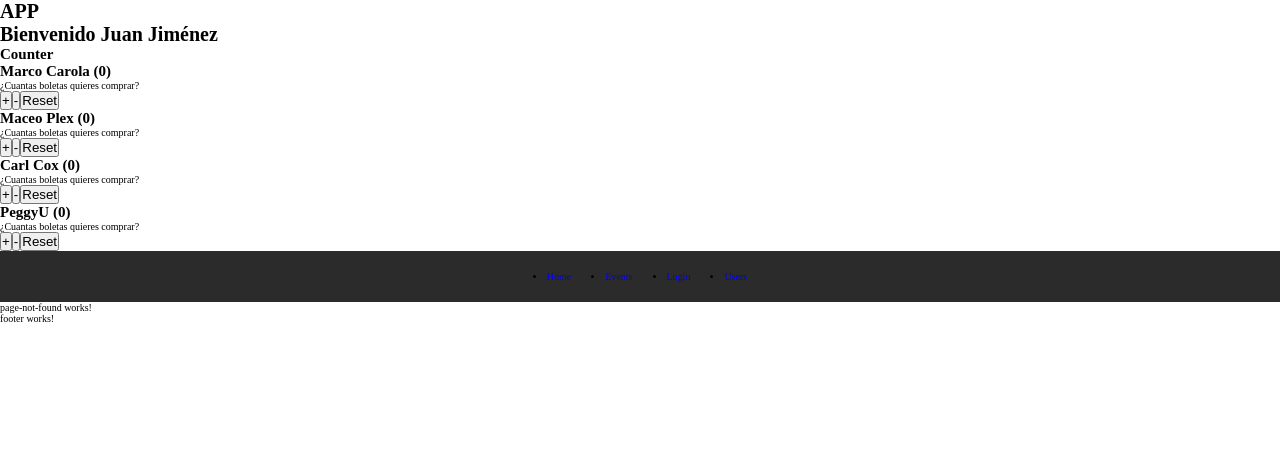
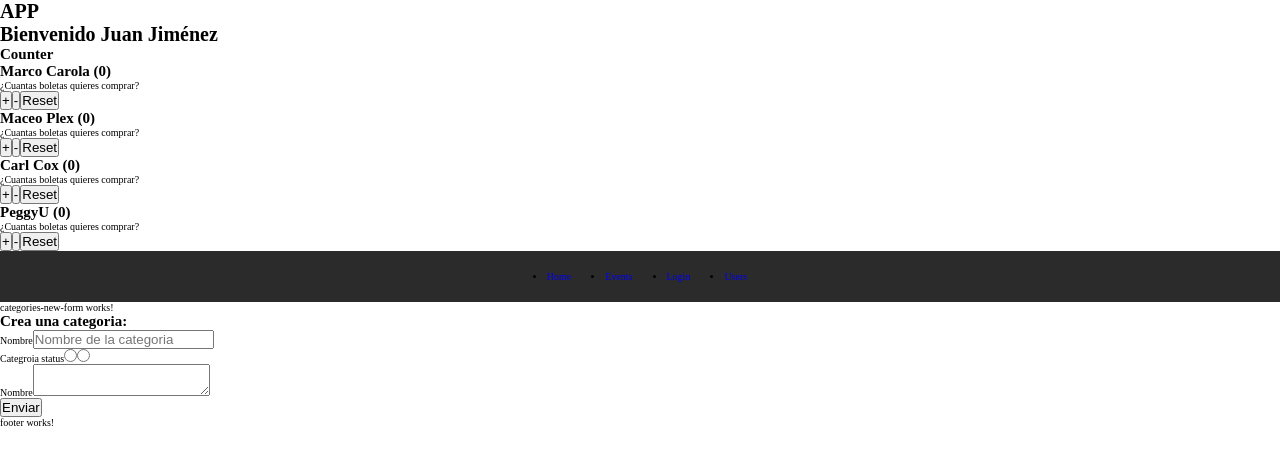
Before and after one commit to aforero979-prog/Frontend-SAM-Events, an Angular app: page /categorie-new in a window 1280 px wide. Before the commit this address led to /404. Shown: the top 464 px of the page. Built offline with nearby package versions, Linux system fonts and the light colour scheme.

Commit message:
[+] features/categories/categories-new-form

```diff
--- a/src/app/app.routes.ts
+++ b/src/app/app.routes.ts
@@ -6,8 +6,10 @@
     //Paths:
     //Esta ruta carga por defecto el componente asociado a la ruta
     {path: 'home', component: Home },
-    {path: 'users-list', component: UserList},
     //Rutas con LazyLoad
+    {path: 'categorie-new',
+        loadComponent: () => import('./features/categories/categories-new-form/categories-new-form').then(m => m.CategoriesNewForm)
+    },
     {path: 'user/list',
         loadComponent: () => import('./features/users/user-list/user-list').then(m => m.UserList)
     },
--- /dev/null
+++ b/src/app/features/categories/categories-new-form/categories-new-form.html
@@ -0,0 +1,28 @@
+<p>categories-new-form works!</p>
+
+<form class="form">
+
+    <h2>Crea una categoria:</h2>
+    <p></p>
+
+    <div class="field">
+        <label for="nombre">Nombre</label>
+        <input type="text" placeholder="Nombre de la categoria" id="nombre" required>
+    </div>
+
+    <div class="field">
+        <label for="status">Categroia status</label>
+        <input class="checkbox" type="radio">
+        <input class="chackbox" type="radio">
+
+    </div>
+
+    <div>
+        <label for="nombre">Nombre</label>
+        <textarea name="descripcion" id="Descripcion"></textarea>
+    </div>
+
+    <button class="button">Enviar</button>
+
+
+</form>
--- /dev/null
+++ b/src/app/features/categories/categories-new-form/categories-new-form.ts
@@ -0,0 +1,9 @@
+import { Component } from '@angular/core';
+
+@Component({
+  selector: 'app-categories-new-form',
+  imports: [],
+  templateUrl: './categories-new-form.html',
+  styleUrl: './categories-new-form.css',
+})
+export class CategoriesNewForm {}
```
Also changed, not shown: src/app/features/categories/categories-new-form/categories-new-form.css (added).
